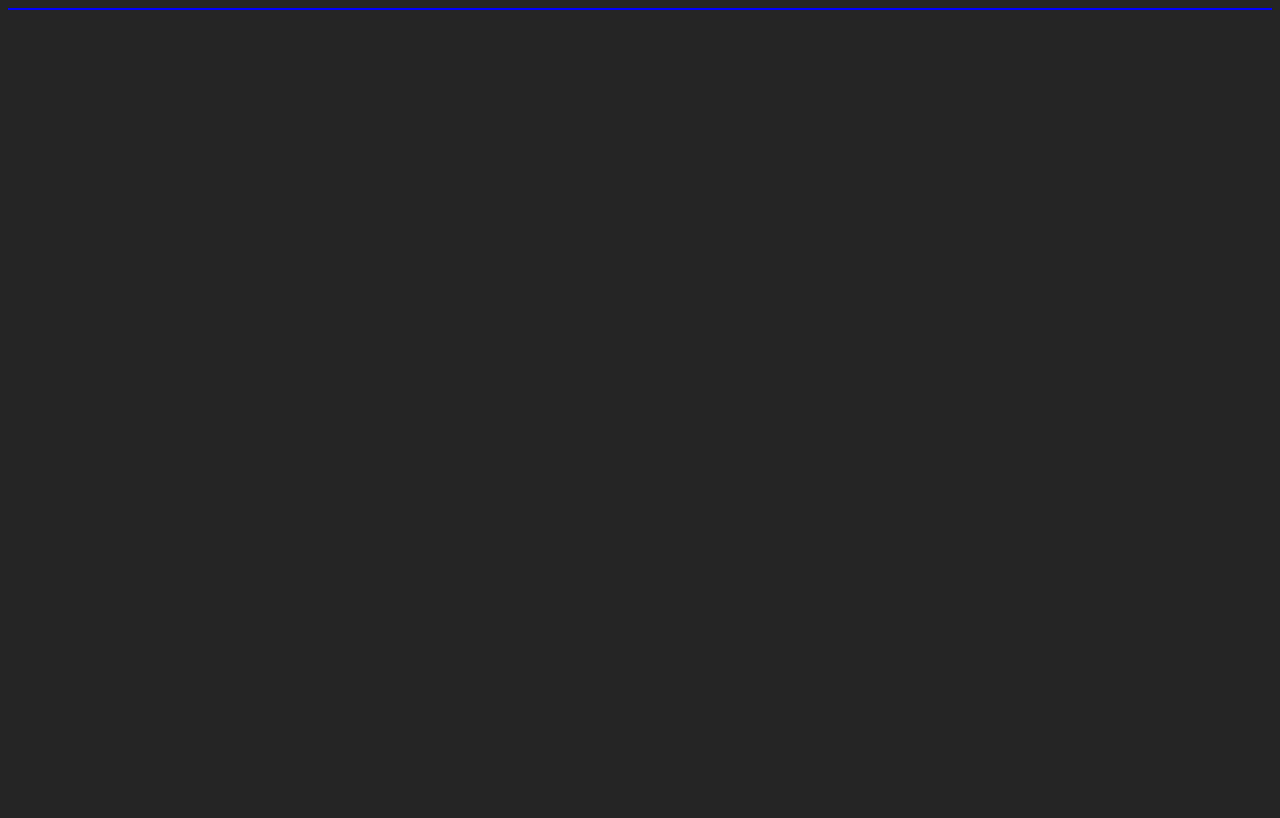
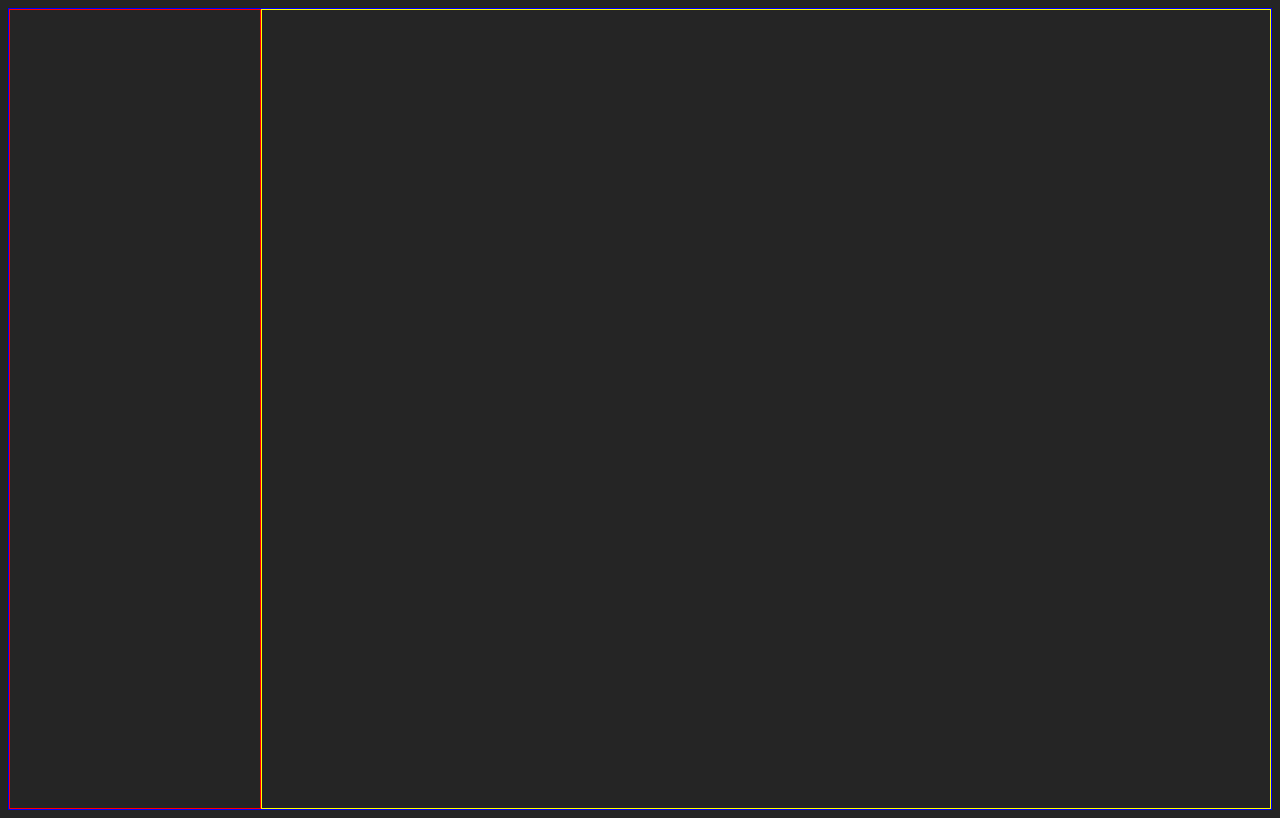
Before and after one commit to Q-Chan97/todo-list, a website built with webpack: page src/template.html in a window 1280 px wide. Built offline with nearby package versions, Linux system fonts and the light colour scheme.

Commit message:
Build main page layout

```diff
--- a/src/styles.css
+++ b/src/styles.css
@@ -12,7 +12,17 @@ body {
 
 #page-grid-div {
     display: grid;
-    grid-template-rows: 1fr 4fr;
+    grid-template-rows: 100vh;
     grid-template-columns: 1fr 4fr;
     border: 1px solid blue; /* Guideline */
 }
+
+#side-bar {
+    grid-column: 1 / 2;
+    border: 1px solid red /* Guideline */
+}
+
+#main-content {
+    grid-column: 2 / 4;
+    border: 1px solid yellow; /* Guideline */
+}
--- a/src/template.html
+++ b/src/template.html
@@ -7,6 +7,9 @@
     <title>Donezo | A New Way to Task</title>
 </head>
 <body>
-    <div id="page-grid-div"></div>
+    <div id="page-grid-div">
+        <div id="side-bar"></div>
+        <div id="main-content"></div>
+    </div>
 </body>
 </html>
```
